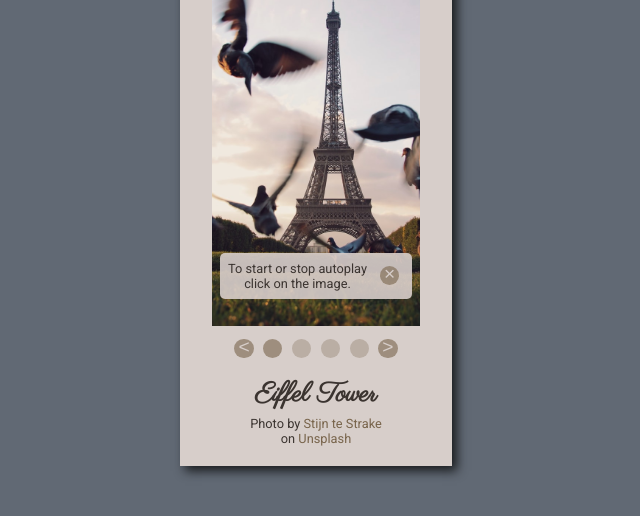
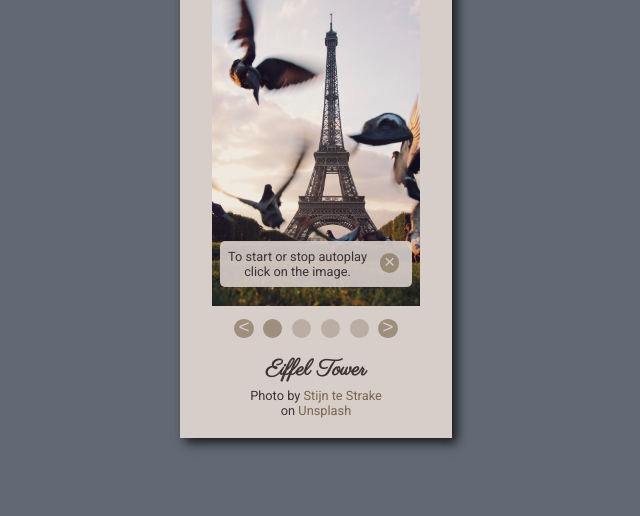
Before and after one commit to kathryn-m/memories-carousel, a plain HTML site: page index.html in a window 1280 px wide. Shown: the part 232-748 px from the top of the page, without its empty margins (324-964 px from the left). Drawn offline with Linux system fonts and the light colour scheme.

Commit message:
Update style.css
Specified identical heights and widths on images
Decreased h2 font size

```diff
--- a/style.css
+++ b/style.css
@@ -40,7 +40,7 @@ h1 {
 }
 
 h2 {
-    font-size: 1.7rem;
+    font-size: 1.4rem;
     margin: .5em 0 .1em;
     animation-duration: 1s;
     animation-name: fadeVisibility;
@@ -55,8 +55,8 @@ p {
 /* IMAGES */
 
 img {
-    width: 100%;
-    height: 23rem;
+    width: 13rem;
+    height: 20rem;
     object-fit: cover;
     margin-bottom: .5em;
     display: none;
```
